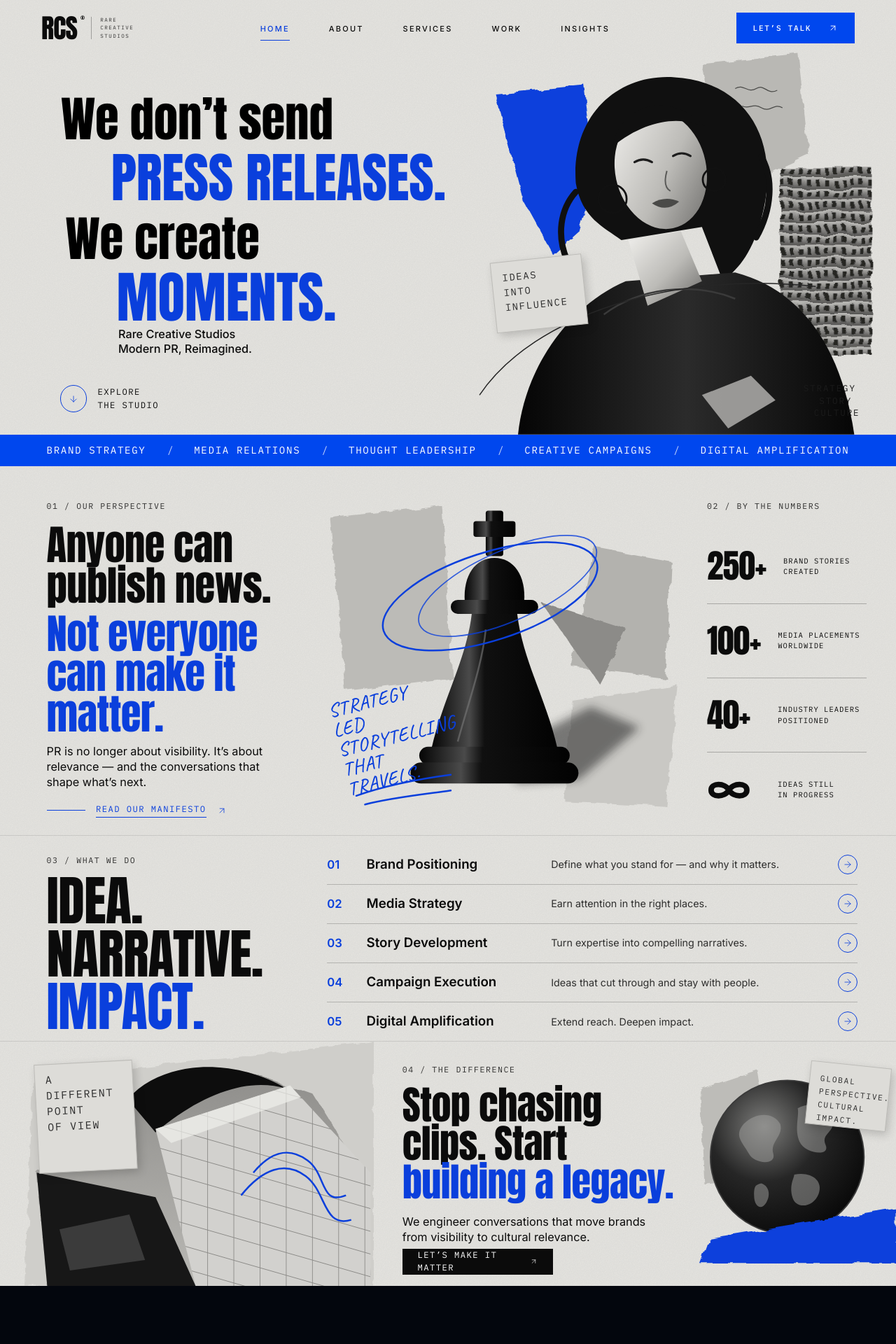
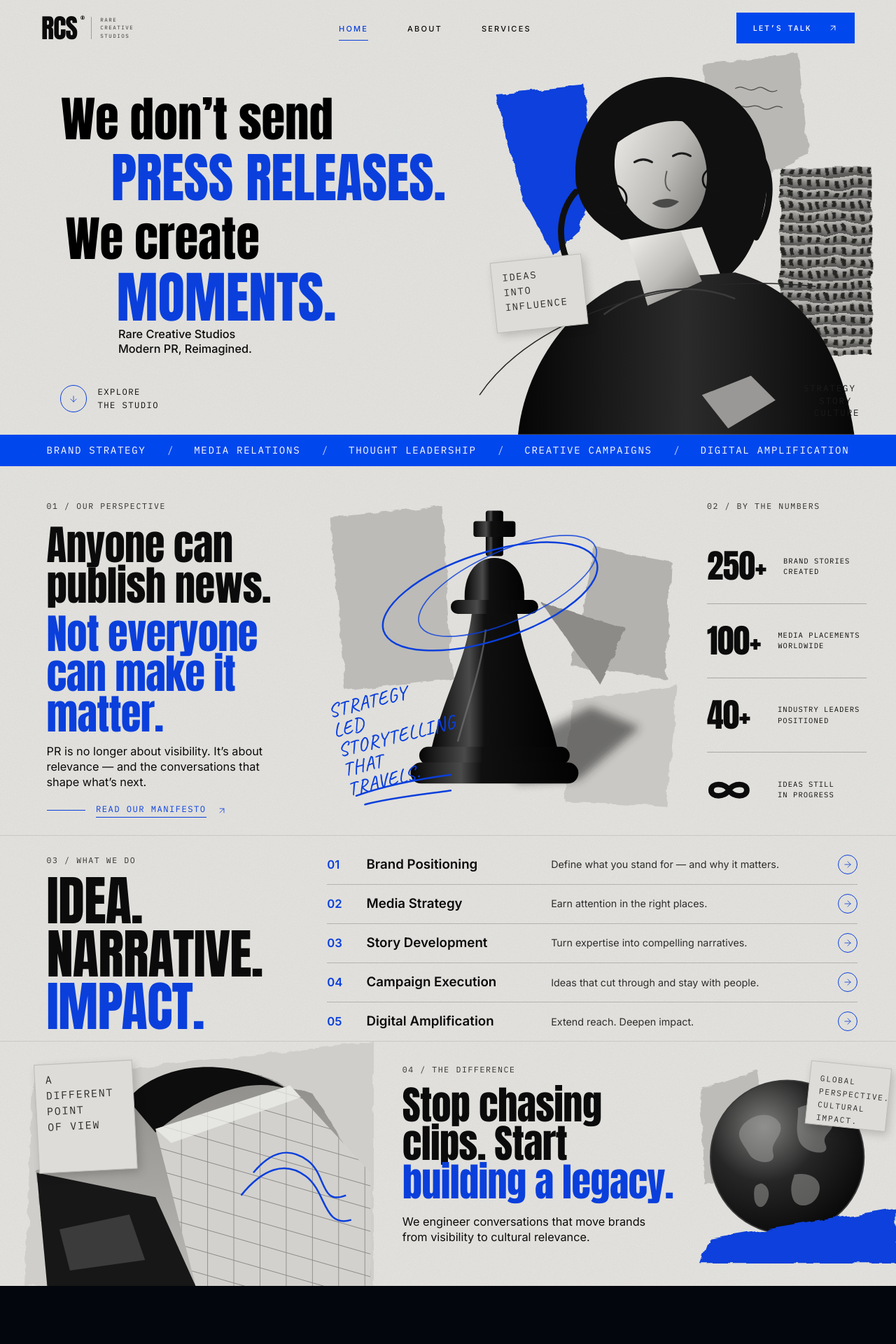
Before and after one commit to rarefictioncloud-dev/rarecreativestudios, a React (Vite) app: page /#/ in a window 1280 px wide. Shown: the top 1920 px of the page at 70% size. Built offline with nearby package versions, Linux system fonts and the light colour scheme; a web font is replaced by a local one.

Commit message:
changes made

```diff
--- a/src/components/layout/Navbar.jsx
+++ b/src/components/layout/Navbar.jsx
@@ -6,8 +6,6 @@ const NAV_LINKS = [
   { label: "Home", path: "/" },
   { label: "About", path: "/about" },
   { label: "Services", path: "/services" },
-  { label: "Work", path: "/work" },
-  { label: "Insights", path: "/insights" },
 ];
 
 /* Shared brand typography. The Navbar is mounted on every page, so Home, Footer and About all use these. */
--- a/src/pages/Home.jsx
+++ b/src/pages/Home.jsx
@@ -431,10 +431,7 @@ export default function Home() {
           We engineer conversations that move brands from visibility to cultural relevance.
         </p>
 
-        <Link to="/contact" className={`group ${mono} mt-6 inline-flex items-center justify-between gap-6 bg-[#0b0b0b] px-5 py-3.5 text-[10px] uppercase tracking-[0.12em] text-white transition-colors hover:bg-[#0a3fdc] md:absolute md:left-[44.9vw] md:top-[23.1vw] md:mt-0 md:h-[2.9vw] md:w-[16.8vw] md:px-[1.7vw] md:py-0 md:text-[0.95vw] ${focus}`}>
-          Let’s make it matter
-          <ArrowUpRight className="h-3.5 w-3.5 transition-transform group-hover:translate-x-0.5 group-hover:-translate-y-0.5 md:h-[1.1vw] md:w-[1.1vw]" strokeWidth={1.4} />
-        </Link>
+
 
         <GlobeArt className="ml-auto mt-10 block h-auto w-[60%] max-w-[260px] md:absolute md:left-[77.7vw] md:top-[1.4vw] md:ml-0 md:mt-0 md:w-[22.3vw] md:max-w-none" />
       </section>
```
